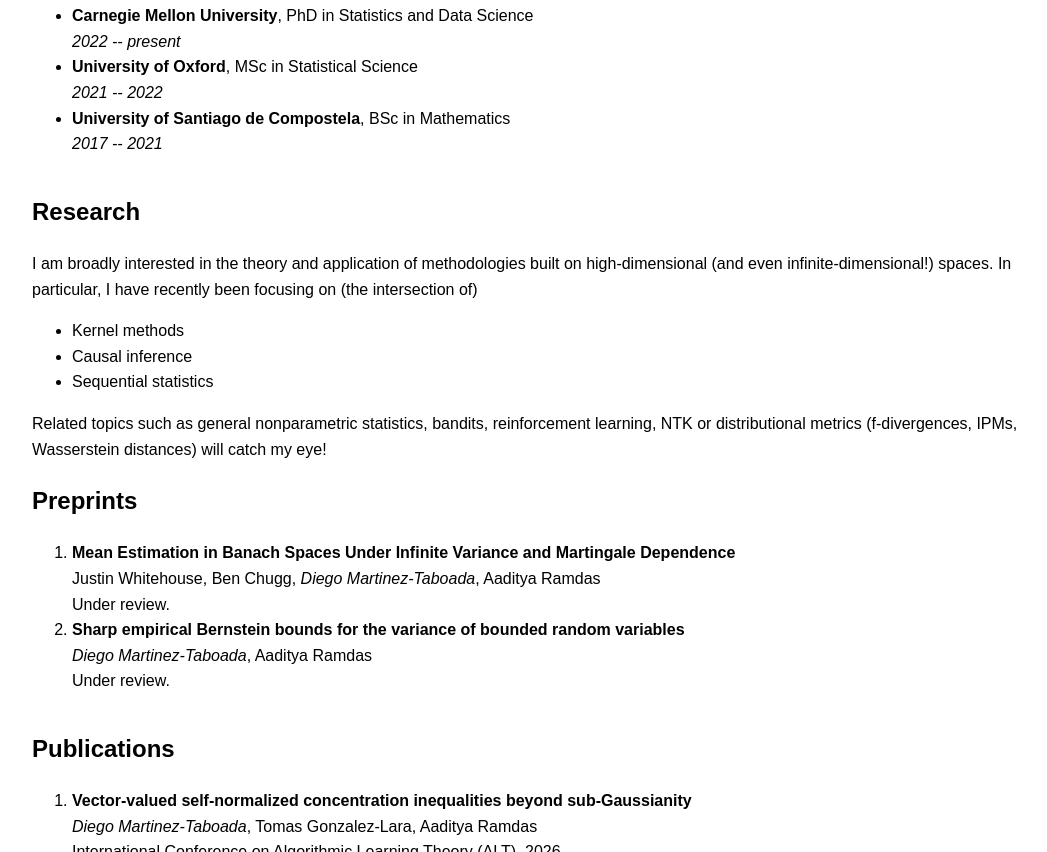
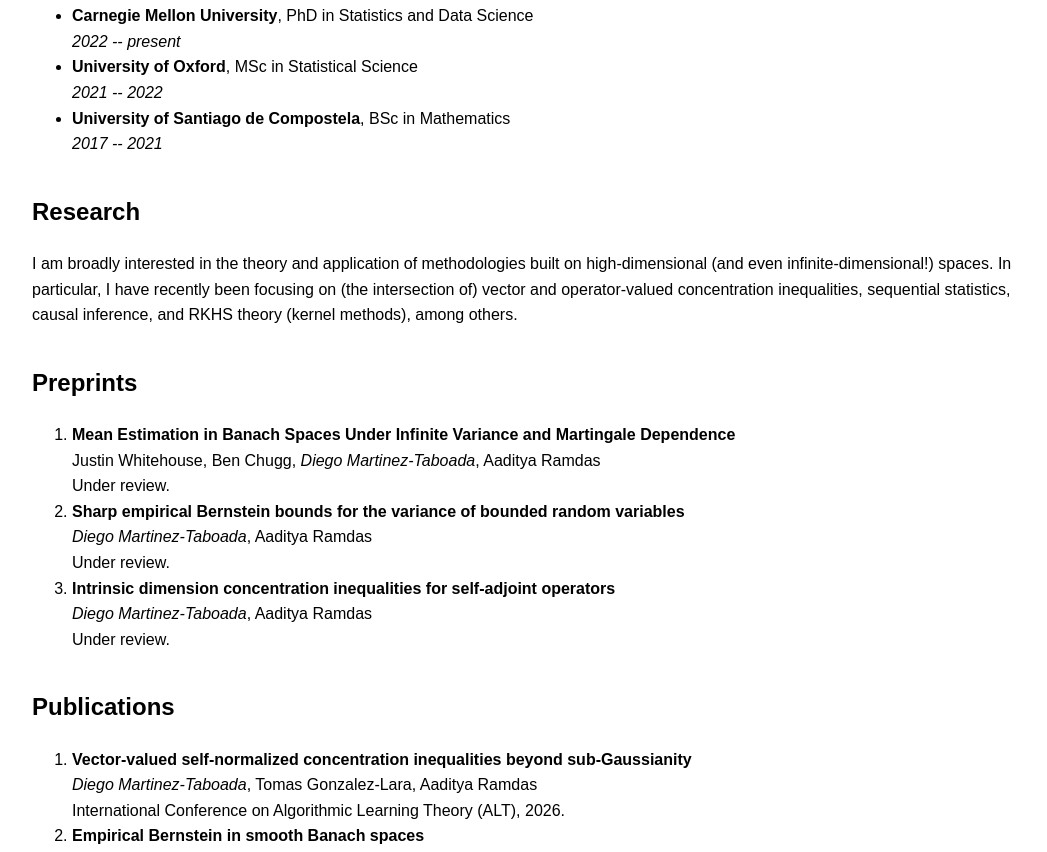
Before and after one commit to DMartinezT/DMartinezT.github.io, a plain HTML site: page index.html in a window 1280 px wide. Shown: the part 663-1515 px from the top of the page, without its empty margins (96-1143 px from the left). Drawn offline with Linux system fonts and the light colour scheme.

Commit message:
Add operator paper

```diff
--- a/index.html
+++ b/index.html
@@ -80,19 +80,8 @@
             <h2>Research</h2>
             <p> I am broadly interested in the theory and application of methodologies
                 built on high-dimensional (and even infinite-dimensional!) spaces. In particular, I have recently been focusing on
-                (the intersection of)</p>
-            <ul>
-                <li>
-                   Kernel methods
-                </li>
-                <li>
-                    Causal inference
-                </li>
-                <li>
-                    Sequential statistics
-                </li>
-            </ul>
-            Related topics such as general nonparametric statistics, bandits, reinforcement learning, NTK or distributional metrics (f-divergences, IPMs, Wasserstein distances) will catch my eye!
+                (the intersection of) vector and operator-valued concentration inequalities,
+                sequential statistics, causal inference, and RKHS theory (kernel methods), among others. </p>
         </div>
     </section>
 
@@ -110,6 +99,12 @@
                     <em>Diego Martinez-Taboada</em>, Aaditya Ramdas<br>
                     <span>Under review.</span>
                 </li>
+                <li>
+                    <strong>Intrinsic dimension concentration inequalities for self-adjoint operators</strong><br>
+                    <em>Diego Martinez-Taboada</em>, Aaditya Ramdas<br>
+                    <span>Under review.</span>
+                </li>
+
 
 
                 <!-- Add more list items as needed -->
```
